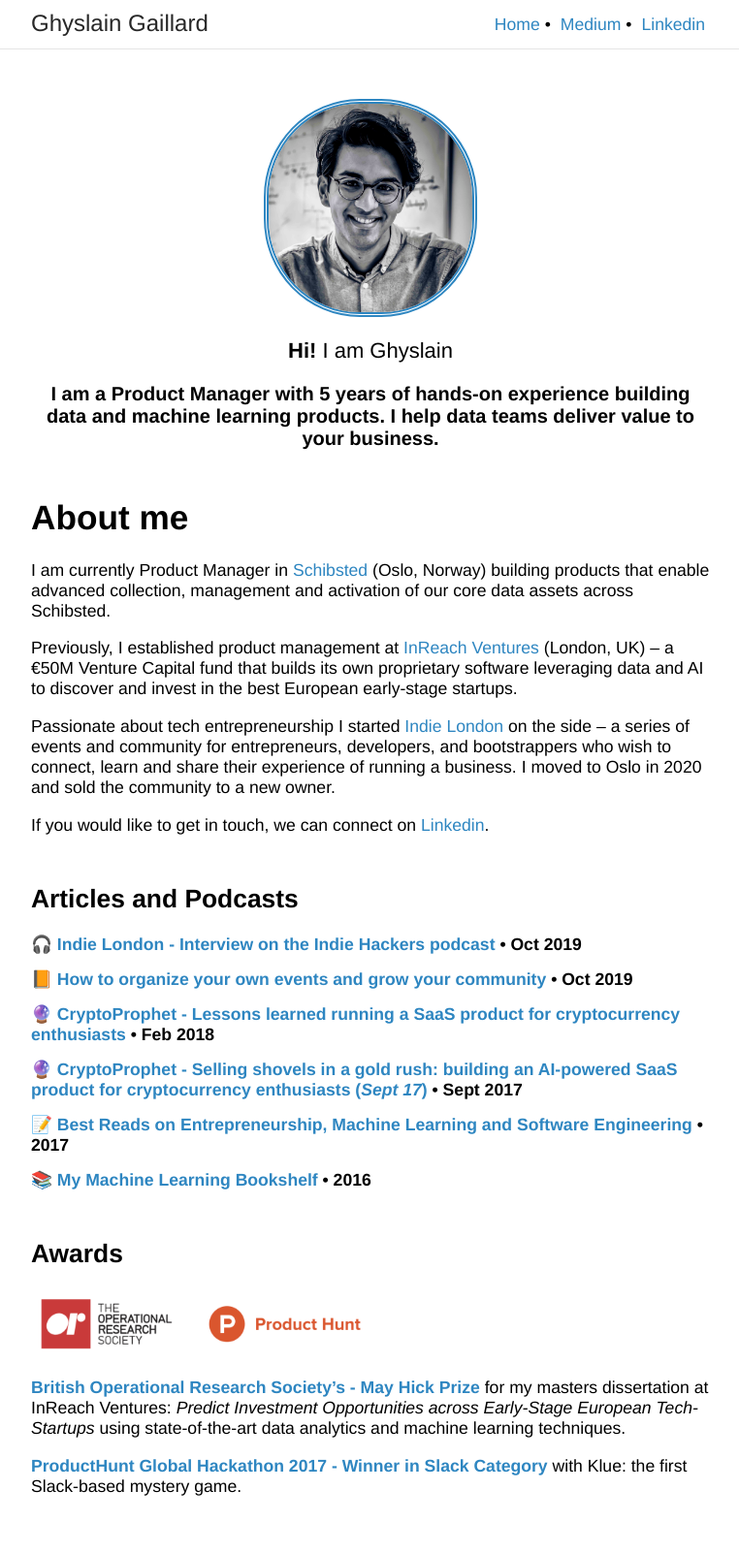
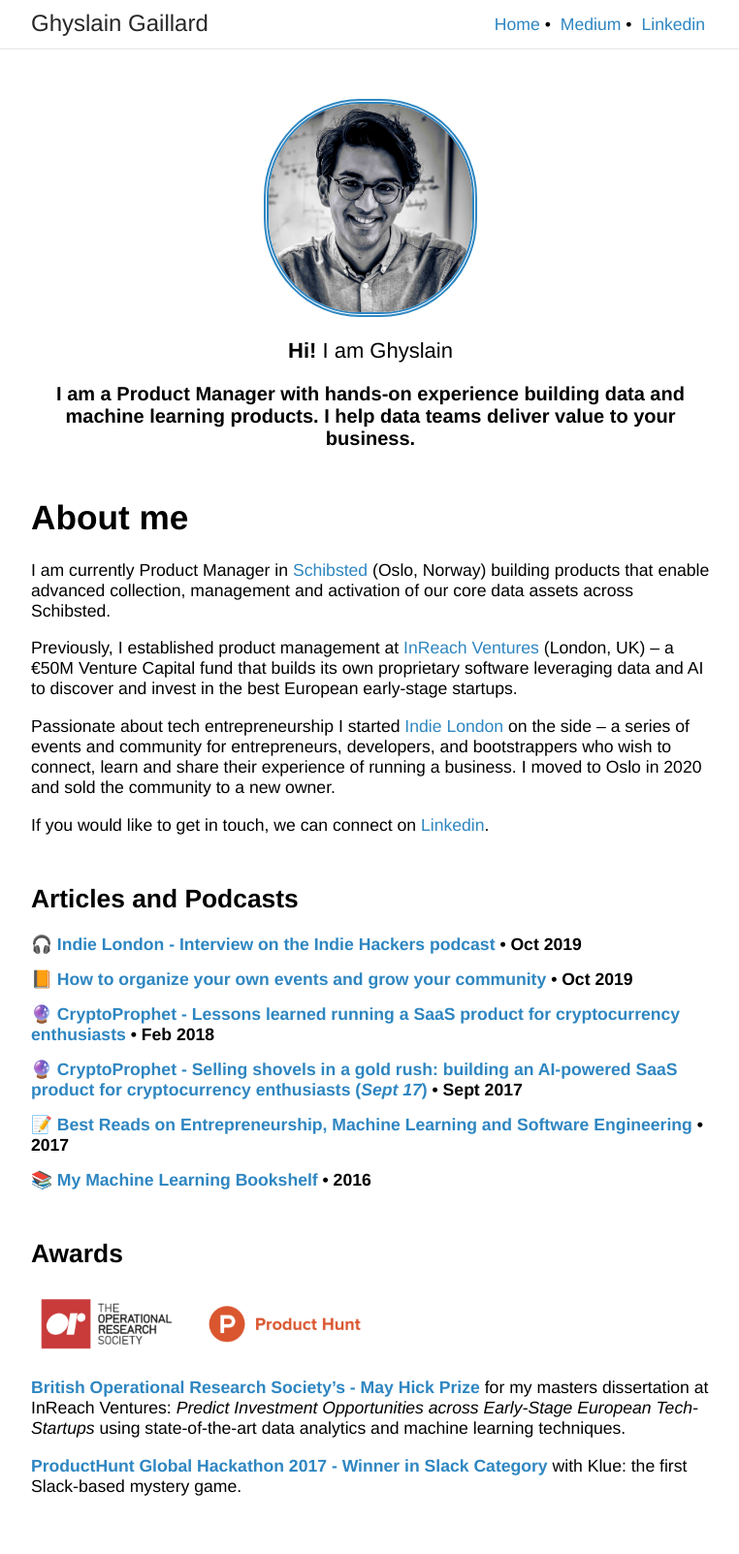
Before and after one commit to ghyslain/ghyslain.me, a Jekyll site: the page built from index.md, in a window 1280 px wide. Shown: the whole page at 97% size, without its empty margins (258-1020 px from the left). Built offline with Jekyll 4.4.1, drawn with Linux system fonts in a browser that asks for light colours.

Commit message:
remove years

```diff
--- a/index.md
+++ b/index.md
@@ -1,6 +1,6 @@
 ---
 layout: default
-description: "I am a Product Manager with 5 years of hands-on experience building data and machine learning products. I help data teams deliver value to your business."
+description: "I am a Product Manager with hands-on experience building data and machine learning products. I help data teams deliver value to your business."
 title: Ghyslain Gaillard - Product Management, Data and Machine Learning
 
 ---
@@ -11,7 +11,7 @@ title: Ghyslain Gaillard - Product Management, Data and Machine Learning
 **Hi!** I am Ghyslain
 
 {:.center}
-**I am a Product Manager with 5 years of hands-on experience building data and machine learning products. I help data teams deliver value to your business.**
+**I am a Product Manager with hands-on experience building data and machine learning products. I help data teams deliver value to your business.**
 
 # About me
 
```
